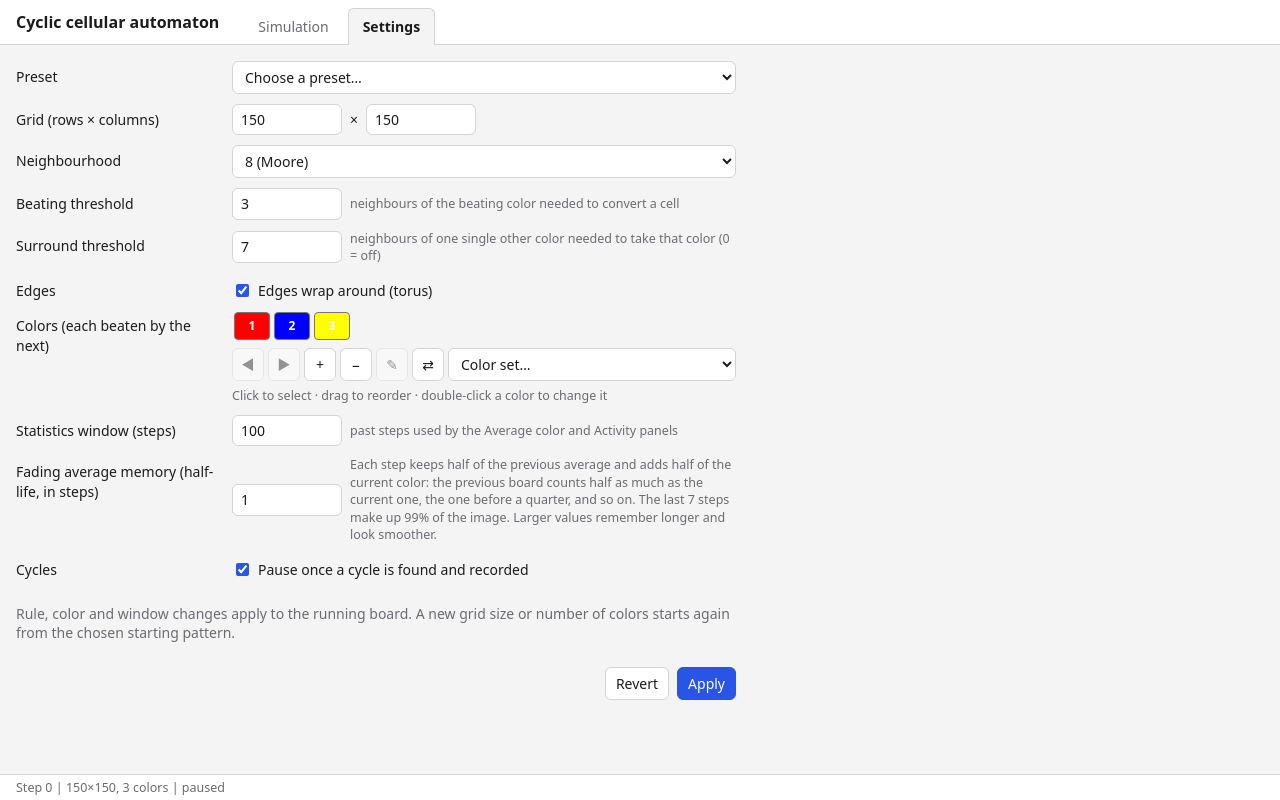
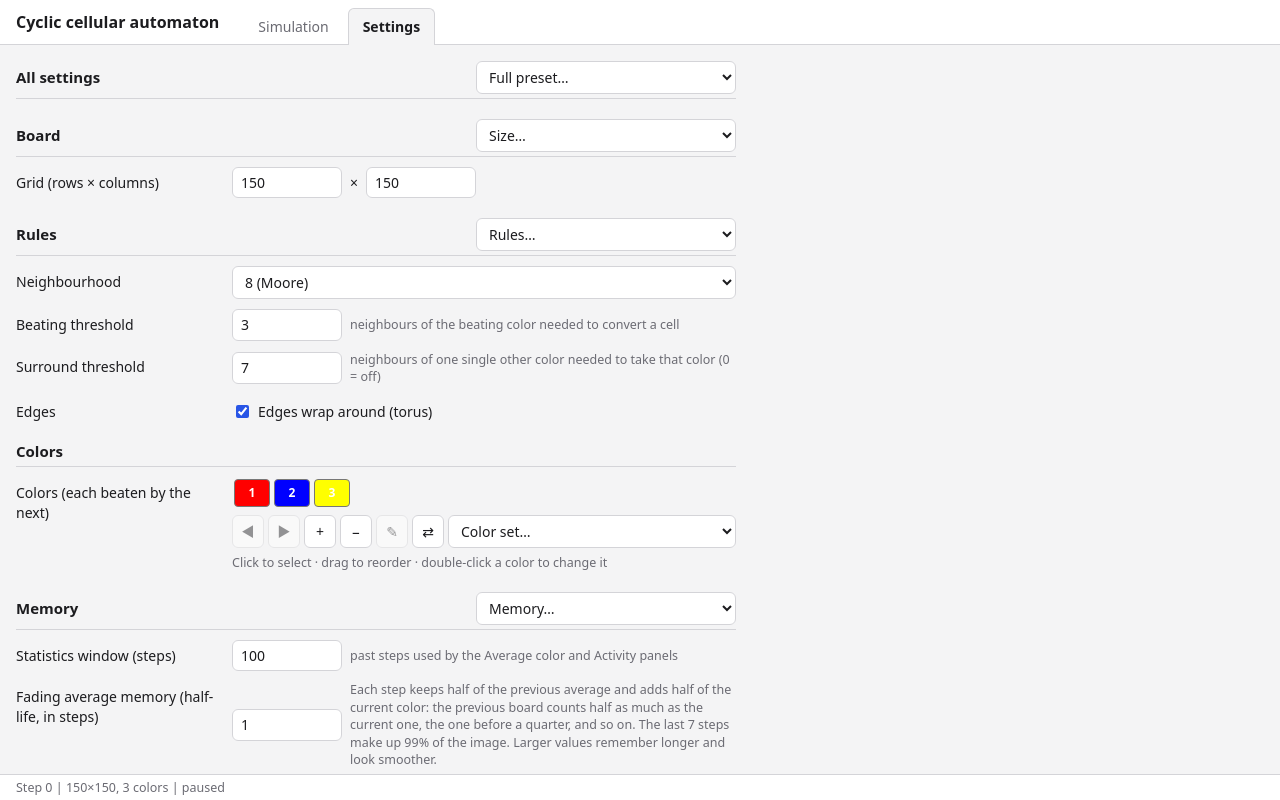
Before and after one commit to LouisMayonove/Cellular_Automata, a plain HTML site: page index.html in a window 1280 px wide. Both pictures are taken after a click on the tab "Settings". Drawn offline with Linux system fonts and the light colour scheme.

Commit message:
Split presets per settings section; presets no longer touch the view
- Full presets now set every setting (size, rules, edges, colors, memory,
  cycle handling) and nothing outside the Settings tab: no panels or speed.
- New per-section presets: board size, rules (neighbourhood + thresholds)
  and memory (statistics window + half-life); colors keep their color sets.
- Presets fill the form only; Apply makes them take effect, and a
  "Changes not applied yet" marker shows when the form differs.
- Settings grouped under section headings, each with its preset menu.
- Tests: full presets set every field, group presets only their own.

```diff
--- a/js/config.js
+++ b/js/config.js
@@ -93,39 +93,70 @@ export function cssToHex(color) {
 }
 
 // --- Presets -------------------------------------------------------------------
-// Each sets only the fields it lists; the others (often the grid size,
-// statistics window and cycle handling) keep their current values. Besides
-// settings fields, a preset may set `panels` (shown panels) and `speed`
-// (steps/s, a value of SPEEDS) on the simulation tab.
+// Presets only fill the settings form (Apply makes them take effect); they
+// never touch the simulation tab. Group presets fill one section of the form;
+// full presets (PRESETS) fill every field. Colors have their own sets
+// (COLOR_SETS, in the color editor).
+
+export const SIZE_PRESETS = {
+  "Tiny (50 × 50)": { rows: 50, cols: 50 },
+  "Small (100 × 100)": { rows: 100, cols: 100 },
+  "Medium (150 × 150)": { rows: 150, cols: 150 },
+  "Large (300 × 300)": { rows: 300, cols: 300 },
+  "Huge (600 × 600)": { rows: 600, cols: 600 },
+  "Wide (150 × 300)": { rows: 150, cols: 300 },
+};
+
+export const RULE_PRESETS = {
+  "Default: Moore, beat 3, surround 7": { connectivity: 8, threshold: 3, surround: 7 },
+  "Spirals: Moore, beat 3, no surround": { connectivity: 8, threshold: 3, surround: 0 },
+  "Fast fronts: Moore, beat 1": { connectivity: 8, threshold: 1, surround: 0 },
+  "Wheel spirals: Moore, beat 2": { connectivity: 8, threshold: 2, surround: 0 },
+  "Rainbow: Moore, beat 2, surround 4": { connectivity: 8, threshold: 2, surround: 4 },
+  "Smooth blobs: Moore, beat 3, surround 5": { connectivity: 8, threshold: 3, surround: 5 },
+  "Classic CCA: von Neumann, beat 1": { connectivity: 4, threshold: 1, surround: 0 },
+  "Diamonds: von Neumann, beat 2, surround 3": { connectivity: 4, threshold: 2, surround: 3 },
+};
+
+export const MEMORY_PRESETS = {
+  "Short: window 20, half-life 1": { window: 20, halfLife: 1 },
+  "Default: window 100, half-life 1": { window: 100, halfLife: 1 },
+  "Smooth: window 200, half-life 10": { window: 200, halfLife: 10 },
+  "Long: window 500, half-life 30": { window: 500, halfLife: 30 },
+};
+
+/** A full preset from one preset of each group, plus edges and colors. */
+function full(size, rules, wrap, colors, memory) {
+  const pick = (group, prefix) => {
+    const key = Object.keys(group).find((k) => k.startsWith(prefix));
+    if (!key) throw new Error(`no preset "${prefix}"`);
+    return group[key];
+  };
+  return {
+    ...pick(SIZE_PRESETS, size), ...pick(RULE_PRESETS, rules), wrap, colors,
+    ...pick(MEMORY_PRESETS, memory), stopOnCycle: true,
+  };
+}
 
 export const PRESETS = {
-  "Rainbow (6 colors, threshold 2, surround 4, no wrap)": () => ({
-    colors: ["yellow", "green", "blue", "purple", "red", "orange"], connectivity: 8,
-    threshold: 2, surround: 4, wrap: false, window: 200, panels: [...PANELS], speed: 40,
-  }),
-  "Default (3 colors, Moore, threshold 3)": () => ({
-    colors: [...DEFAULT_COLORS], connectivity: 8, threshold: 3, surround: 7, wrap: true,
-  }),
-  "Spirals 3-3-3 (no surround rule)": () => ({
-    colors: [...DEFAULT_COLORS], connectivity: 8, threshold: 3, surround: 0, wrap: true,
-  }),
-  "Fast fronts (3 colors, threshold 1)": () => ({
-    colors: [...DEFAULT_COLORS], connectivity: 8, threshold: 1, surround: 0, wrap: true,
-  }),
-  "Classic CCA (14 colors, von Neumann, threshold 1)": () => ({
-    colors: hueColors(14), connectivity: 4, threshold: 1, surround: 0, wrap: true,
-  }),
-  "Color-wheel spirals (8 colors, Moore, threshold 2)": () => ({
-    colors: hueColors(8), connectivity: 8, threshold: 2, surround: 0, wrap: true,
-  }),
-  "Smooth blobs (4 colors, strong surround rule)": () => ({
-    colors: ["red", "blue", "yellow", "green"], connectivity: 8, threshold: 3, surround: 5, wrap: true,
-  }),
-  "Walled box (3 colors, edges don't wrap)": () => ({
-    colors: [...DEFAULT_COLORS], connectivity: 8, threshold: 3, surround: 7, wrap: false,
-  }),
-  "Big board (400 x 400, short window)": () => ({ rows: 400, cols: 400, window: 50 }),
-  "Small board (60 x 60)": () => ({ rows: 60, cols: 60 }),
+  "Default (3 colors, medium board)":
+    full("Medium", "Default", true, DEFAULT_COLORS, "Default"),
+  "Rainbow (6 colors, edges don't wrap)":
+    full("Medium", "Rainbow", false, ["yellow", "green", "blue", "purple", "red", "orange"], "Smooth"),
+  "Spirals 3-3-3 (no surround rule)":
+    full("Medium", "Spirals", true, DEFAULT_COLORS, "Default"),
+  "Fast fronts (3 colors, threshold 1)":
+    full("Large", "Fast fronts", true, DEFAULT_COLORS, "Short"),
+  "Classic CCA (14 colors, von Neumann)":
+    full("Large", "Classic CCA", true, hueColors(14), "Default"),
+  "Color-wheel spirals (8 colors)":
+    full("Large", "Wheel spirals", true, hueColors(8), "Smooth"),
+  "Smooth blobs (4 colors, strong surround rule)":
+    full("Medium", "Smooth blobs", true, ["red", "blue", "yellow", "green"], "Smooth"),
+  "Walled box (small board, edges don't wrap)":
+    full("Small", "Default", false, DEFAULT_COLORS, "Default"),
+  "Big spirals (600 × 600)":
+    full("Huge", "Spirals", true, DEFAULT_COLORS, "Short"),
 };
 
 // --- Color editor ----------------------------------------------------------------
--- a/js/ui/settings.js
+++ b/js/ui/settings.js
@@ -1,24 +1,39 @@
-// Settings tab: presets, grid size, neighbourhood, thresholds, edges,
-// colors, statistics window and cycle handling, with Apply / Revert.
+// Settings tab: grid size, neighbourhood, thresholds, edges, colors,
+// statistics memory and cycle handling, with Apply / Revert. Presets (full,
+// or one per section) only fill the form; Apply makes them take effect.
 // Port of SettingsPanel from ca_app.py.
 
-import { PRESETS, MAX_WINDOW_BYTES, describeHalfLife } from "../config.js";
+import {
+  PRESETS, SIZE_PRESETS, RULE_PRESETS, MEMORY_PRESETS, MAX_WINDOW_BYTES, describeHalfLife,
+} from "../config.js";
+
+/** A section heading, with its preset menu if it has one. */
+const section = (title, group, prompt) => `
+    <div class="section">
+      <h3>${title}</h3>
+      ${group ? `<select class="preset" data-group="${group}" aria-label="${title} preset"
+        title="Fill this section from a preset (Apply to use it)">
+        <option value="">${prompt}</option>
+      </select>` : ""}
+    </div>`;
 
 /**
  * @param {HTMLFormElement} form
  * @param {object} opts
  *   getConfig()          the settings currently applied
  *   apply(config)        apply new settings
- *   setView(panels, speed)  preset view changes (either may be undefined)
  *   colorEditor          {element, getColors(), setColors(colors)}
  */
-export function createSettings(form, { getConfig, apply, setView, colorEditor }) {
+export function createSettings(form, { getConfig, apply, colorEditor }) {
   form.innerHTML = `
-    <label for="set-preset">Preset</label>
-    <select id="set-preset" title="Fill the form with a preset and apply it. Settings a preset doesn't mention keep their current values.">
-      <option value="">Choose a preset…</option>
-    </select>
-
+    <div class="section top">
+      <h3>All settings</h3>
+      <select class="preset" data-group="all" aria-label="Preset for all settings"
+        title="Fill every setting below from a preset (Apply to use it)">
+        <option value="">Full preset…</option>
+      </select>
+    </div>
+    ${section("Board", "size", "Size…")}
     <span class="label">Grid (rows × columns)</span>
     <div class="inline">
       <input type="number" id="set-rows" min="2" max="5000" aria-label="Rows">
@@ -26,6 +41,7 @@ export function createSettings(form, { getConfig, apply, setView, colorEditor })
       <input type="number" id="set-cols" min="2" max="5000" aria-label="Columns">
     </div>
 
+    ${section("Rules", "rules", "Rules…")}
     <label for="set-connectivity">Neighbourhood</label>
     <select id="set-connectivity">
       <option value="4">4 (von Neumann)</option>
@@ -47,9 +63,11 @@ export function createSettings(form, { getConfig, apply, setView, colorEditor })
     <span class="label">Edges</span>
     <label class="check"><input type="checkbox" id="set-wrap"> Edges wrap around (torus)</label>
 
+    ${section("Colors", null)}
     <span class="label">Colors (each beaten by the next)</span>
     <div id="set-colors"></div>
 
+    ${section("Memory", "memory", "Memory…")}
     <label for="set-window">Statistics window (steps)</label>
     <div class="inline">
       <input type="number" id="set-window" min="1" max="100000">
@@ -62,21 +80,27 @@ export function createSettings(form, { getConfig, apply, setView, colorEditor })
       <span class="hint" id="set-half-life-hint"></span>
     </div>
 
-    <span class="label">Cycles</span>
+    ${section("Cycles", null)}
+    <span class="label">When a cycle is found</span>
     <label class="check"><input type="checkbox" id="set-stop-cycle"> Pause once a cycle is found and recorded</label>
 
-    <p class="note">Rule, color and window changes apply to the running board. A new grid
+    <p class="note">Presets only fill the form: press Apply to use them. Rule, color and memory changes apply to the running board. A new grid
       size or number of colors starts again from the chosen starting pattern.</p>
     <p class="error" id="set-error" hidden></p>
     <div class="actions">
+      <span class="pending" id="set-pending" hidden>Changes not applied yet</span>
       <button type="button" id="set-revert">Revert</button>
       <button type="submit" class="primary">Apply</button>
     </div>`;
 
   const el = (id) => form.querySelector(`#set-${id}`);
-  const preset = el("preset");
-  for (const name of Object.keys(PRESETS)) preset.add(new Option(name, name));
   el("colors").append(colorEditor.element);
+
+  const GROUPS = { all: PRESETS, size: SIZE_PRESETS, rules: RULE_PRESETS, memory: MEMORY_PRESETS };
+  const menus = [...form.querySelectorAll("select.preset")];
+  for (const menu of menus) {
+    for (const name of Object.keys(GROUPS[menu.dataset.group])) menu.add(new Option(name, name));
+  }
 
   function halfLifeHint() {
     const h = Math.max(1, Math.round(Number(el("half-life").value)) || 1);
@@ -121,6 +145,25 @@ export function createSettings(form, { getConfig, apply, setView, colorEditor })
     el("stop-cycle").checked = c.stopOnCycle;
     el("error").hidden = true;
     surroundHint();
+    updatePending();
+  }
+
+  /** The form's values as typed (no clamping), to compare with what is applied. */
+  function formValues() {
+    const int = (id) => Math.round(Number(el(id).value));
+    return {
+      rows: int("rows"), cols: int("cols"), colors: colorEditor.getColors(),
+      connectivity: Number(el("connectivity").value), threshold: int("threshold"),
+      surround: int("surround"), wrap: el("wrap").checked, window: int("window"),
+      halfLife: int("half-life"), stopOnCycle: el("stop-cycle").checked,
+    };
+  }
+
+  /** Show whether the form differs from the settings applied. */
+  function updatePending() {
+    const c = getConfig(), v = formValues();
+    el("pending").hidden = Object.keys(v).every((k) =>
+      k === "colors" ? v.colors.join() === c.colors.join() : v[k] === c[k]);
   }
 
   function number(input) {
@@ -161,12 +204,11 @@ export function createSettings(form, { getConfig, apply, setView, colorEditor })
     load(); // keep the form in sync with what is applied
   }
 
-  /** Fill the form with the chosen preset and apply it. */
-  function presetChosen() {
-    const make = PRESETS[preset.value];
-    preset.value = "";
-    if (!make) return;
-    const v = make();
+  /** Fill the fields a preset lists (the others keep their values). */
+  function presetChosen(menu) {
+    const v = GROUPS[menu.dataset.group][menu.value];
+    menu.value = "";
+    if (!v) return;
     if ("rows" in v) { el("rows").value = v.rows; el("cols").value = v.cols; }
     if ("connectivity" in v) {
       const previous = Number(el("connectivity").value);
@@ -178,8 +220,9 @@ export function createSettings(form, { getConfig, apply, setView, colorEditor })
     if ("wrap" in v) el("wrap").checked = v.wrap;
     if ("colors" in v) colorEditor.setColors(v.colors);
     if ("window" in v) el("window").value = v.window;
-    setView(v.panels, v.speed);
-    submit();
+    if ("halfLife" in v) { el("half-life").value = v.halfLife; halfLifeHint(); }
+    if ("stopOnCycle" in v) el("stop-cycle").checked = v.stopOnCycle;
+    updatePending();
   }
 
   let lastConnectivity = Number(getConfig().connectivity);
@@ -190,7 +233,11 @@ export function createSettings(form, { getConfig, apply, setView, colorEditor })
   });
   el("surround").addEventListener("input", surroundHint);
   el("half-life").addEventListener("input", halfLifeHint);
-  preset.addEventListener("change", presetChosen);
+  for (const menu of menus) menu.addEventListener("change", () => presetChosen(menu));
+  // Any edit, including the color editor's buttons, drags and color picker.
+  for (const type of ["input", "change", "click", "drop", "keyup"]) {
+    form.addEventListener(type, () => setTimeout(updatePending));
+  }
   el("revert").addEventListener("click", load);
   form.addEventListener("submit", (e) => { e.preventDefault(); submit(); });
 
--- a/style.css
+++ b/style.css
@@ -232,6 +232,17 @@ legend { font-weight: 600; padding: 0 4px; }
 .settings .inline input[type="number"] { width: 110px; flex: none; }
 .settings .hint { color: var(--muted); font-size: 12.5px; }
 .settings .error { grid-column: 1 / -1; color: #d33; }
+.settings .section {
+  grid-column: 1 / -1;
+  display: flex; align-items: center; justify-content: space-between; gap: 12px;
+  margin-top: 10px; padding-bottom: 4px;
+  border-bottom: 1px solid var(--border);
+}
+.settings .section.top { margin-top: 0; }
+.settings .section h3 { margin: 0; font-size: 15px; }
+.settings .section select { width: 260px; max-width: 60%; }
+.settings .actions { align-items: center; }
+.settings .pending { color: var(--accent); font-size: 13px; margin-right: auto; }
 
 /* --- Color editor ------------------------------------------------------- */
 
```
Also changed, not shown: js/main.js (+0 -15 lines), tests/presets.test.mjs (added, +55 -0 lines), 1 other file.
